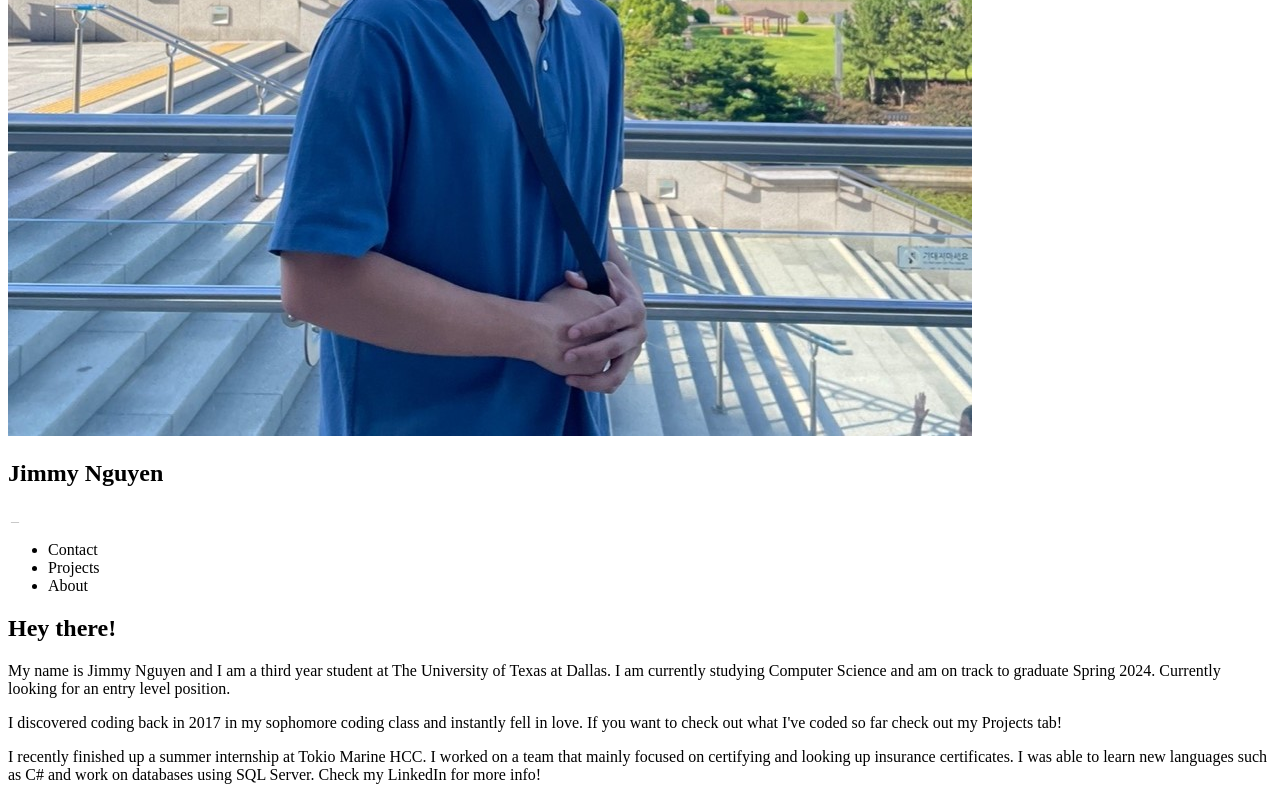
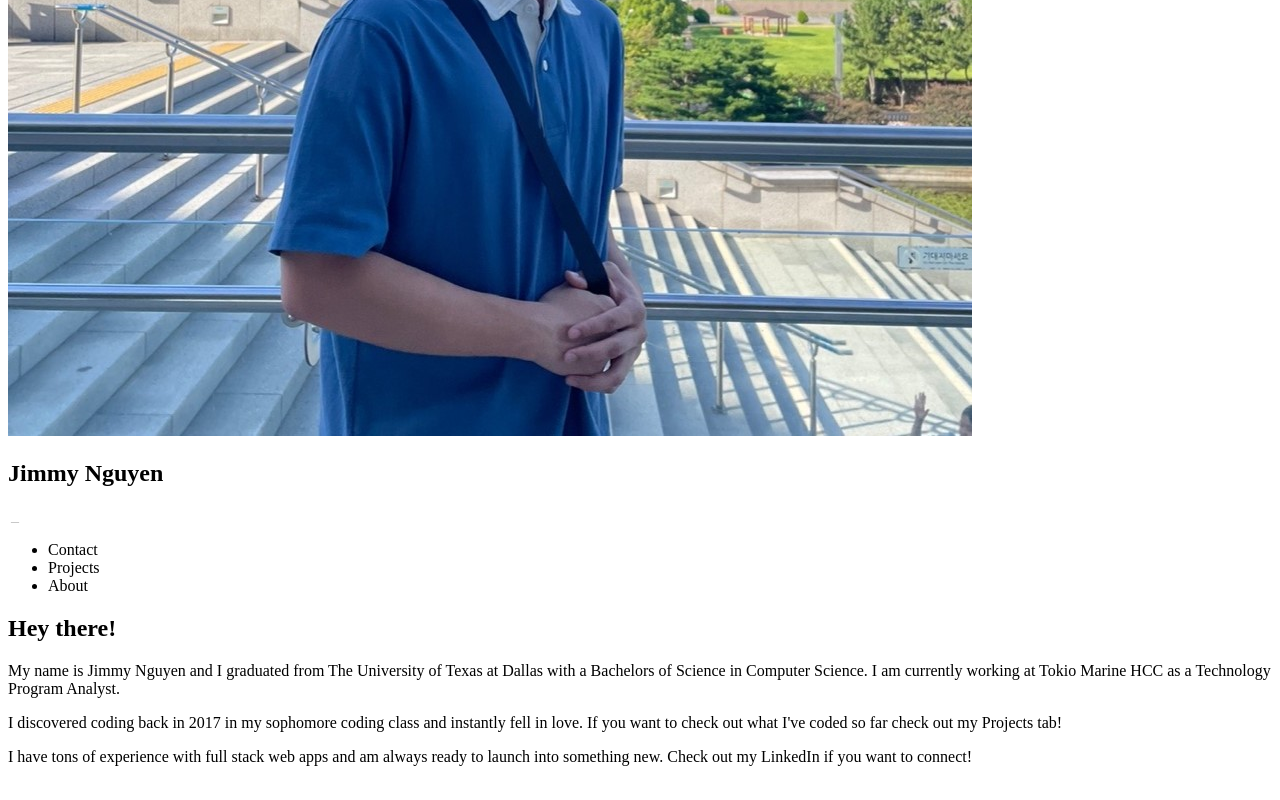
Before and after one commit to justjdnguyen/personal-website, a Next.js app in the folder react-website/: page / in a window 1280 px wide. Shown: the part 708-1508 px from the top of the page. Built offline with nearby package versions, Linux system fonts and the light colour scheme.

Commit message:
Update page.js

```diff
--- a/react-website/app/page.js
+++ b/react-website/app/page.js
@@ -61,8 +61,8 @@ function TypeWriter(props) {
     words: [
       "",
       "Software Engineer",
-      "CS Student at The University of Texas at Dallas",
-      "Looking for an Entry Level position",
+      "CS Grad from The University of Texas at Dallas",
+      "Always willing to learn",
     ],
     typeSpeed: 100,
     deleteSpeed: 75,
@@ -224,10 +224,10 @@ function Slider() {
               >
                 <h1 className="text-2xl pb-6 lg:text-5xl">Hey there!</h1>
                 <p className="text-xl pb-4 lg:text-3xl">
-                  My name is Jimmy Nguyen and I am a third year student at The
-                  University of Texas at Dallas. I am currently studying
-                  Computer Science and am on track to graduate Spring 2024.
-                  Currently looking for an entry level position.
+                  My name is Jimmy Nguyen and I graduated from The University of
+                  Texas at Dallas with a Bachelors of Science in Computer
+                  Science. I am currently working at Tokio Marine HCC as a
+                  Technology Program Analyst.
                 </p>
                 <p className="text-xl pb-4 lg:text-3xl">
                   I discovered coding back in 2017 in my sophomore coding class
@@ -235,10 +235,9 @@ function Slider() {
                   coded so far check out my Projects tab!
                 </p>
                 <p className="text-xl lg:text-3xl">
-                  I recently finished up a summer internship at Tokio Marine HCC.
-                  I worked on a team that mainly focused on certifying and looking up
-                  insurance certificates. I was able to learn new languages such as C#
-                  and work on databases using SQL Server. Check my LinkedIn for more info!
+                  I have tons of experience with full stack web apps and am
+                  always ready to launch into something new. Check out my
+                  LinkedIn if you want to connect!
                 </p>
               </motion.div>
             )}
```
